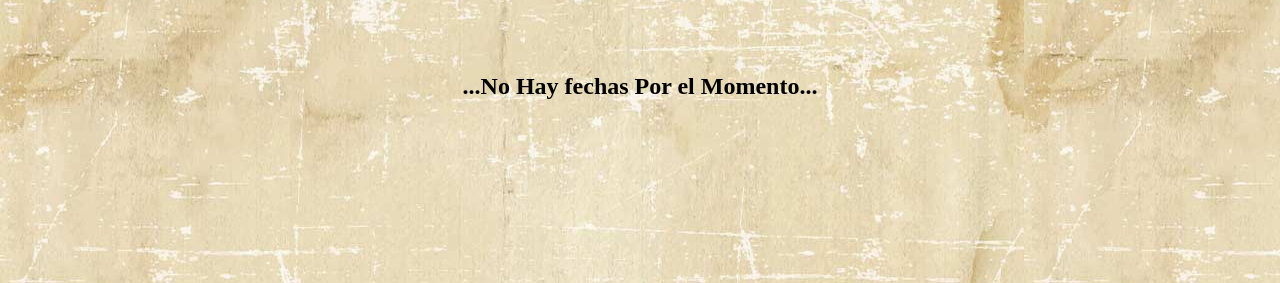
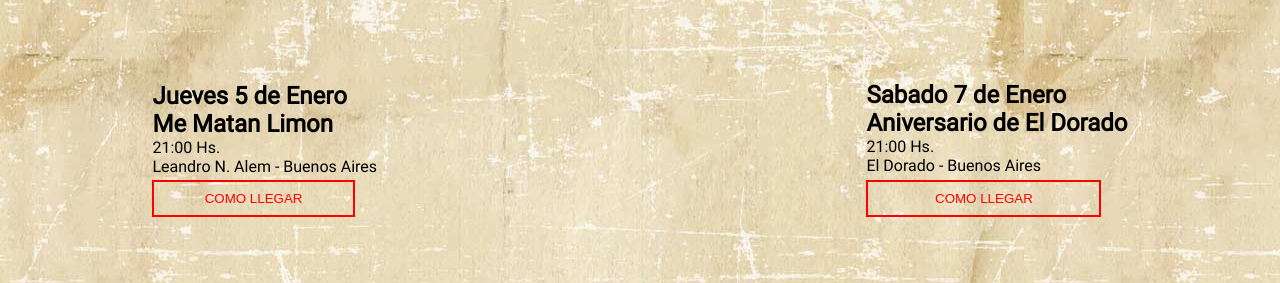
Before and after one commit to BernabeSuarez/Pagina-Loj-React, a React (Create React App) app: page /contact in a window 1280 px wide. Shown: the part 1756-2039 px from the top of the page. Built offline with nearby package versions, Linux system fonts and the light colour scheme.

Commit message:
Agregue Fechas recitales a dataTour

```diff
--- a/src/data/dataTour.js
+++ b/src/data/dataTour.js
@@ -1,14 +1,21 @@
 export const dataTour = [
 
-    /*
-        {
-            date: "Fecha A confirmar",
-            name: "Fiesta de la Vaquillona",
-            time: "19:00 Hs.",
-            place: "Germania - Buenos Aires",
-            url: "https://goo.gl/maps/fSceAUk4FvYWSs2DA"
-        },
-        */
+
+    {
+        date: "Jueves 5 de Enero",
+        name: "Me Matan Limon",
+        time: "21:00 Hs.",
+        place: "Leandro N. Alem - Buenos Aires",
+        url: "https://goo.gl/maps/NzoNR6SnWx2qjYECA"
+    },
+    {
+        date: "Sabado 7 de Enero",
+        name: "Aniversario de El Dorado",
+        time: "21:00 Hs.",
+        place: "El Dorado - Buenos Aires",
+        url: "https://goo.gl/maps/zgmNkTBxqB1qfYX69"
+    },
+
 ]
 
 
```
